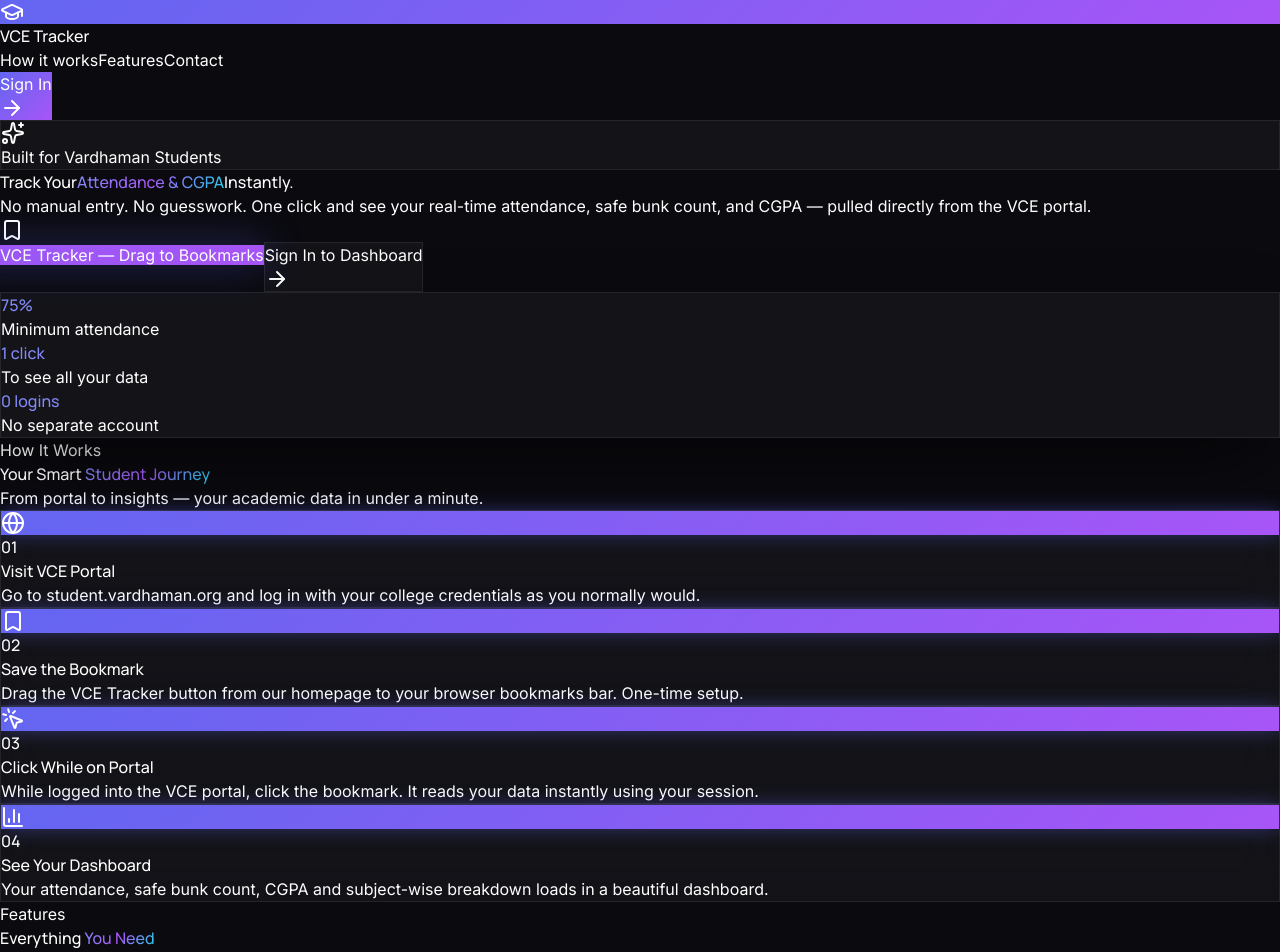
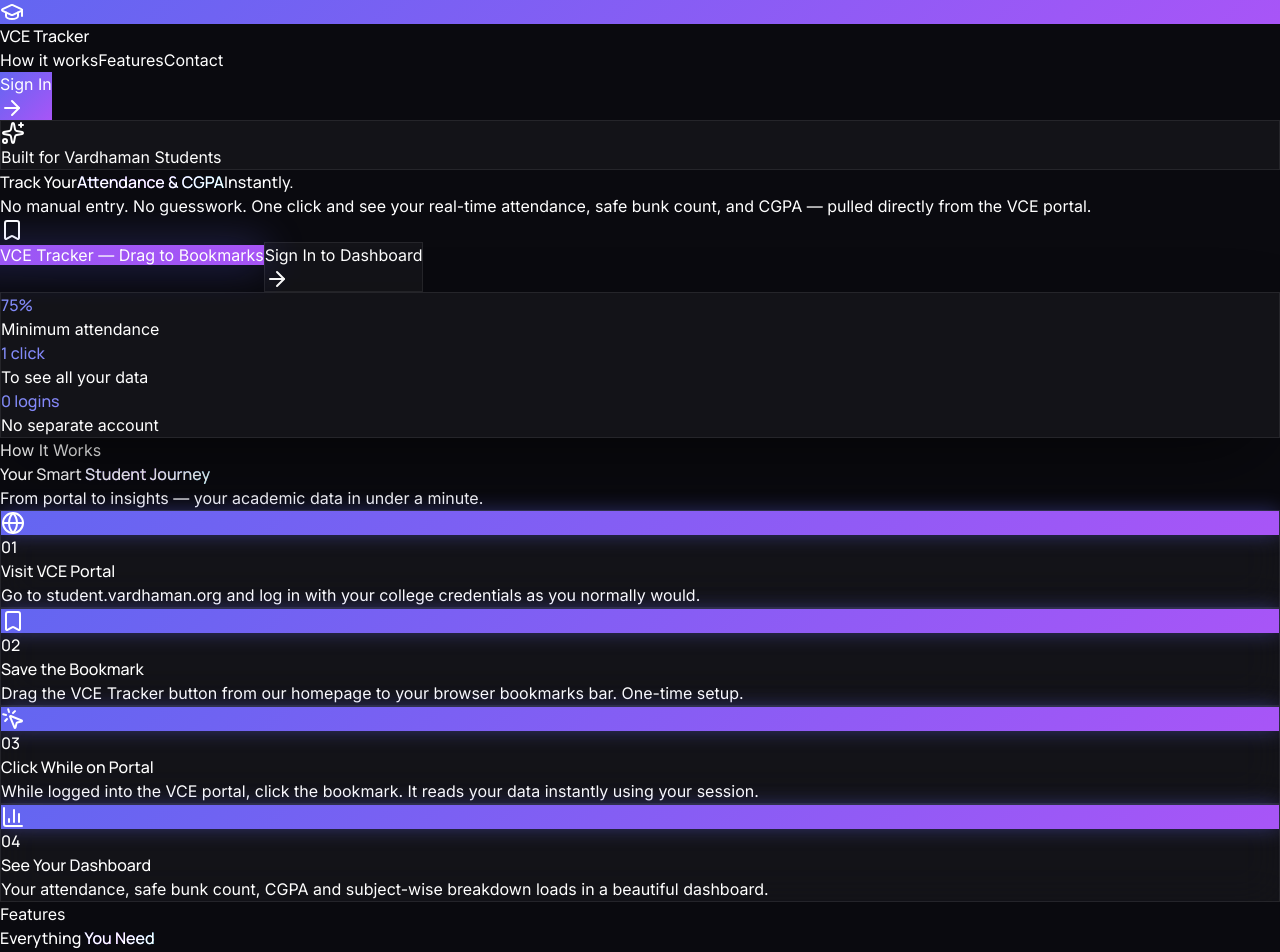
Before and after one commit to ARBAIG123/vce-landing, a React (Vite) app: page / in a window 1280 px wide. Shown: the top 952 px of the page. Built offline with nearby package versions, Linux system fonts and the light colour scheme.

Commit message:
fix landing page white in light mode with landing-dark class

```diff
--- a/src/App.jsx
+++ b/src/App.jsx
@@ -440,7 +440,7 @@
 // ─── Landing Page ─────────────────────────────────────────────
 function LandingPage({ onLoginClick }) {
   return (
-    <div className="relative min-h-screen overflow-x-clip" style={{ background: '#0a0a0f' }}>
+    <div className="landing-dark relative min-h-screen overflow-x-clip" style={{ background: '#0a0a0f' }}>
       <ScrollProgress />
       <Nav onLoginClick={onLoginClick} />
       <main>
--- a/src/index.css
+++ b/src/index.css
@@ -3,8 +3,6 @@
 @tailwind base;
 @tailwind components;
 @tailwind utilities;
-
-
 
 :root {
   --bg: #0a0a0f;
@@ -30,6 +28,22 @@
   --text-faint: #9ca3af;
   --input-bg: #f3f4f8;
   --table-head: #f3f4f8;
+}
+
+/* Force landing page to always be dark */
+.landing-dark {
+  --bg: #0a0a0f;
+  --bg-soft: #0d0d14;
+  --card: rgba(255,255,255,0.04);
+  --card-hover: rgba(255,255,255,0.07);
+  --border: rgba(255,255,255,0.08);
+  --text: #ffffff;
+  --text-muted: #9ca3af;
+  --text-faint: #6b7280;
+  --input-bg: rgba(255,255,255,0.05);
+  --table-head: rgba(255,255,255,0.04);
+  background: #0a0a0f !important;
+  color: #ffffff !important;
 }
 
 * { margin: 0; padding: 0; box-sizing: border-box; }
@@ -61,12 +75,16 @@
   0%, 100% { opacity: 0.2; transform: scale(1); }
   50% { opacity: 1; transform: scale(1.4); }
 }
+
 @keyframes float {
   0%, 100% { transform: translateY(0); }
   50% { transform: translateY(-12px); }
 }
+
 .animate-twinkle { animation: twinkle 4s ease-in-out infinite; }
 .animate-float { animation: float 6s ease-in-out infinite; }
+
+/* Dropdown dark mode fix */
 select {
   color-scheme: dark;
   background-color: #1e1e2e !important;
@@ -88,3 +106,28 @@
   background-color: #f3f4f8 !important;
   color: #16161f !important;
 }
+
+/* Landing page always dark — override light theme */
+.landing-dark select {
+  background-color: #1e1e2e !important;
+  color: #ffffff !important;
+}
+
+.landing-dark select option {
+  background-color: #1e1e2e !important;
+  color: #ffffff !important;
+}
+
+.landing-dark .glass {
+  background: rgba(255,255,255,0.04) !important;
+  border: 1px solid rgba(255,255,255,0.08) !important;
+}
+
+.landing-dark h1,
+.landing-dark h2,
+.landing-dark h3,
+.landing-dark p,
+.landing-dark span,
+.landing-dark a {
+  color: inherit;
+}
```
